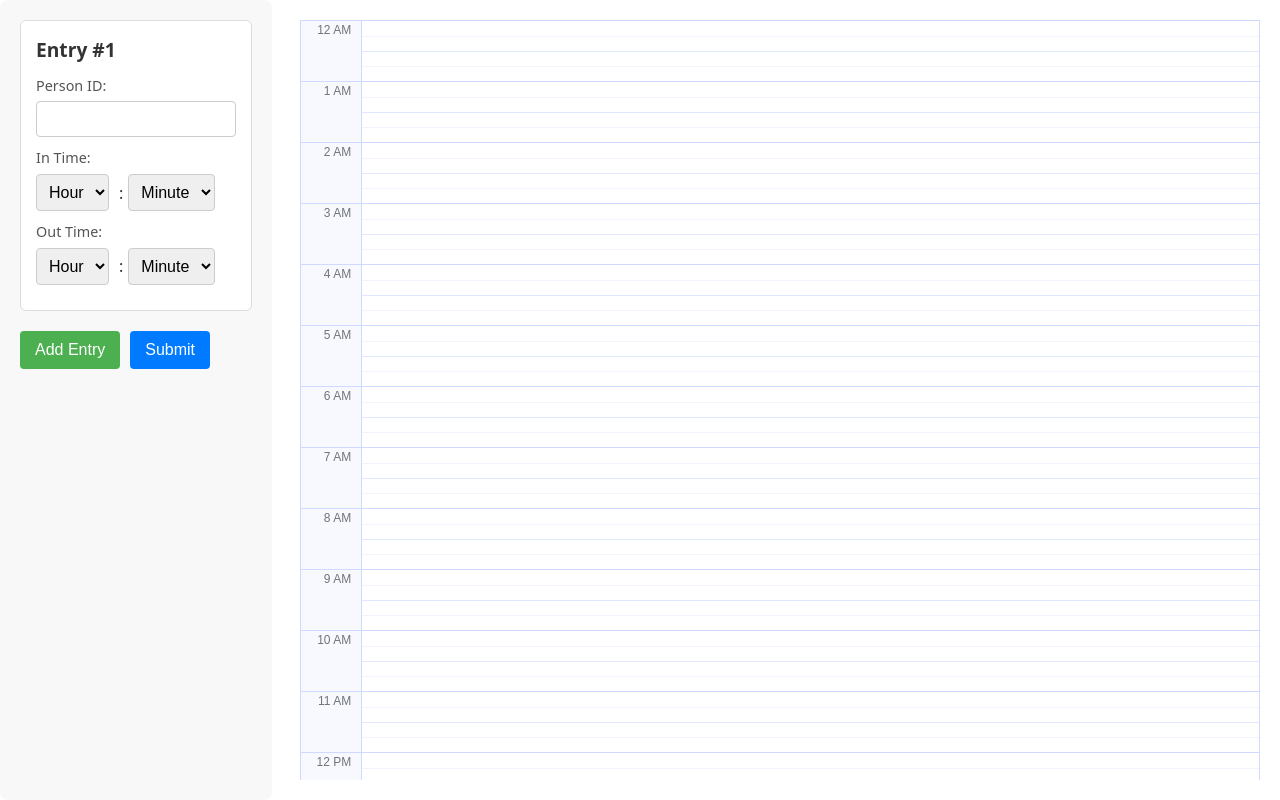
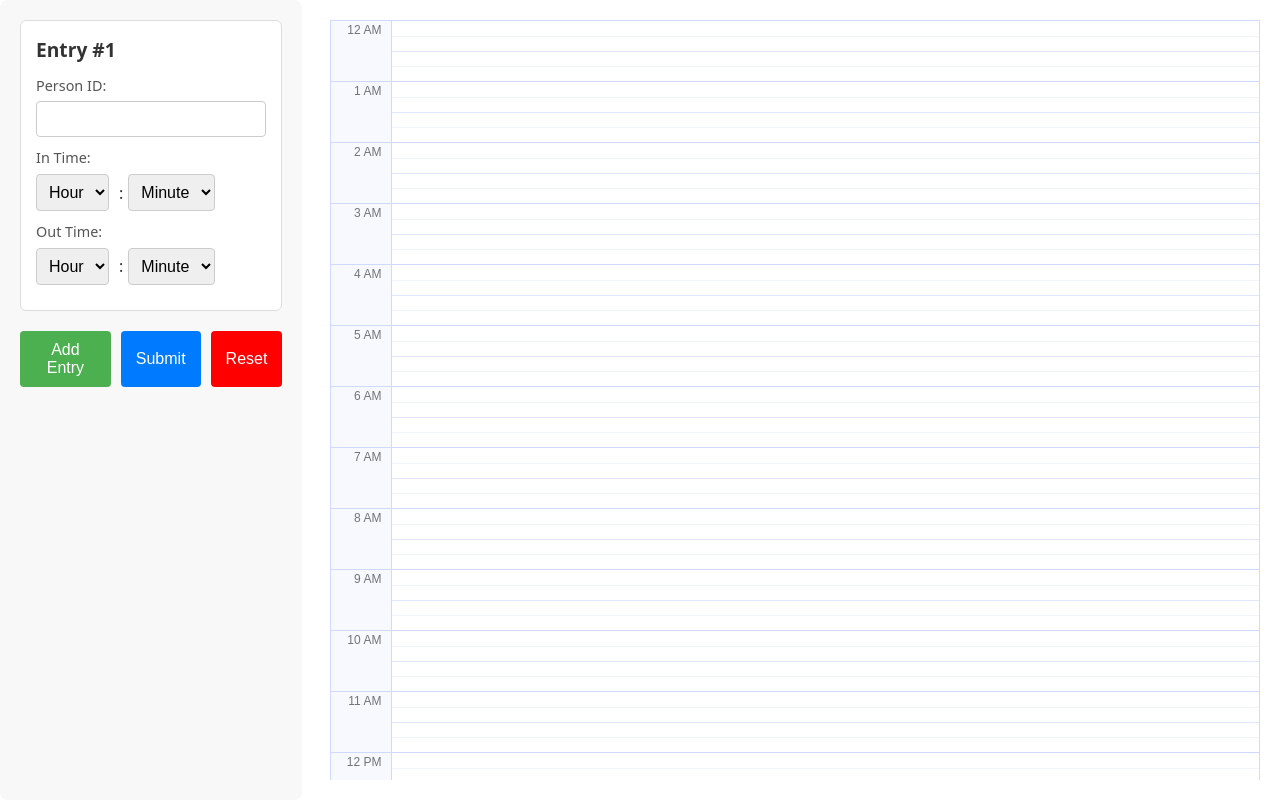
Before and after one commit to killcodeX/time-shift-calendar, a React (Vite) app: page / in a window 1280 px wide. Built offline with nearby package versions, Linux system fonts and the light colour scheme.

Commit message:
added reset button

```diff
--- a/src/addEvents/index.tsx
+++ b/src/addEvents/index.tsx
@@ -81,6 +81,11 @@ const TimeEntryForm: React.FC<TimeEntryFormProps> = ({ events, setEvents }) => {
     setTimeEntries((prevEntries) => prevEntries.filter((_, i) => i !== index));
   };
 
+  const handleReset = () => {
+    setEvents([]);
+    setTimeEntries([{ personId: "", inTime: null, outTime: null }]);
+  };
+
   const handleSubmit = (e: React.FormEvent) => {
     e.preventDefault();
     const newEvents = timeEntries.map((entry) => {
@@ -91,14 +96,13 @@ const TimeEntryForm: React.FC<TimeEntryFormProps> = ({ events, setEvents }) => {
 
       return {
         id: Date.now(), // Use a more reliable unique ID
-        title: `Person ${entry.personId}`,
+        title: `Person Name/ID: ${entry.personId}`,
         start: { hour: startHour, minute: startMinute },
         end: { hour: endHour, minute: endMinute },
         color: `#${Math.floor(Math.random() * 16777215).toString(16)}`,
       };
     });
     setEvents((prev) => [...prev, ...newEvents]);
-    setTimeEntries([{ personId: "", inTime: null, outTime: null }]);
   };
 
   return (
@@ -214,11 +218,14 @@ const TimeEntryForm: React.FC<TimeEntryFormProps> = ({ events, setEvents }) => {
       ))}
 
       <div style={buttonGroupStyle}>
-        <button type="button" onClick={handleAddTimeEntry} style={addButton}>
+        <button type="button" style={addButton} onClick={handleAddTimeEntry}>
           Add Entry
         </button>
         <button type="submit" style={submitButton} onClick={handleSubmit}>
           Submit
+        </button>
+        <button type="button" style={resetButton} onClick={handleReset}>
+          Reset
         </button>
       </div>
     </div>
@@ -230,7 +237,7 @@ const formContainerStyle: React.CSSProperties = {
   padding: "20px",
   backgroundColor: "#f8f8f8",
   borderRadius: "8px",
-  width: "300px",
+  width: "350px",
   overflowY: "auto",
 };
 
@@ -325,4 +332,14 @@ const submitButton: React.CSSProperties = {
   fontSize: "1em",
 };
 
+const resetButton: React.CSSProperties = {
+  padding: "10px 15px",
+  backgroundColor: "#ff0000",
+  color: "white",
+  border: "none",
+  borderRadius: "4px",
+  cursor: "pointer",
+  fontSize: "1em",
+};
+
 export default TimeEntryForm;
--- a/src/index.css
+++ b/src/index.css
@@ -29,7 +29,7 @@ body {
 }
 
 .add-event-container {
-  width: 300px;
+  width: 350px;
   padding: 20px;
   overflow-y: auto;
 }
```
